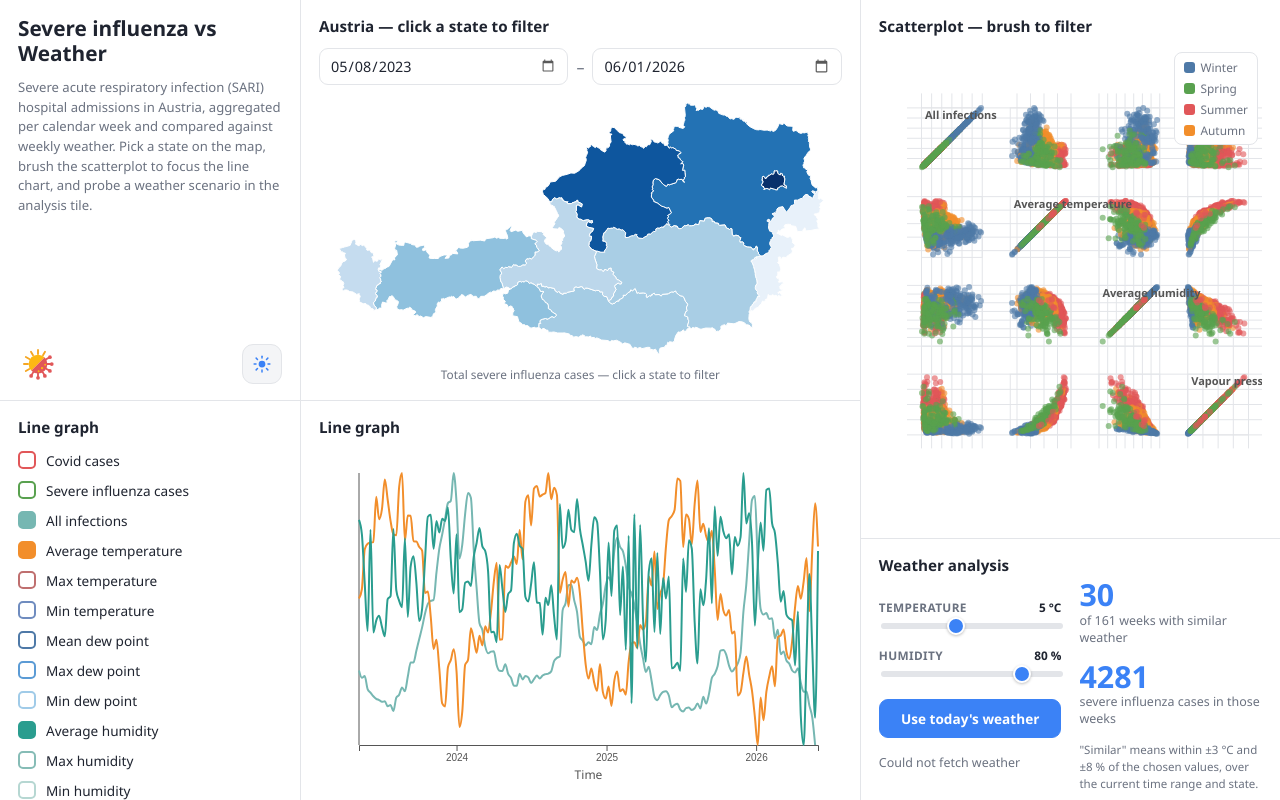
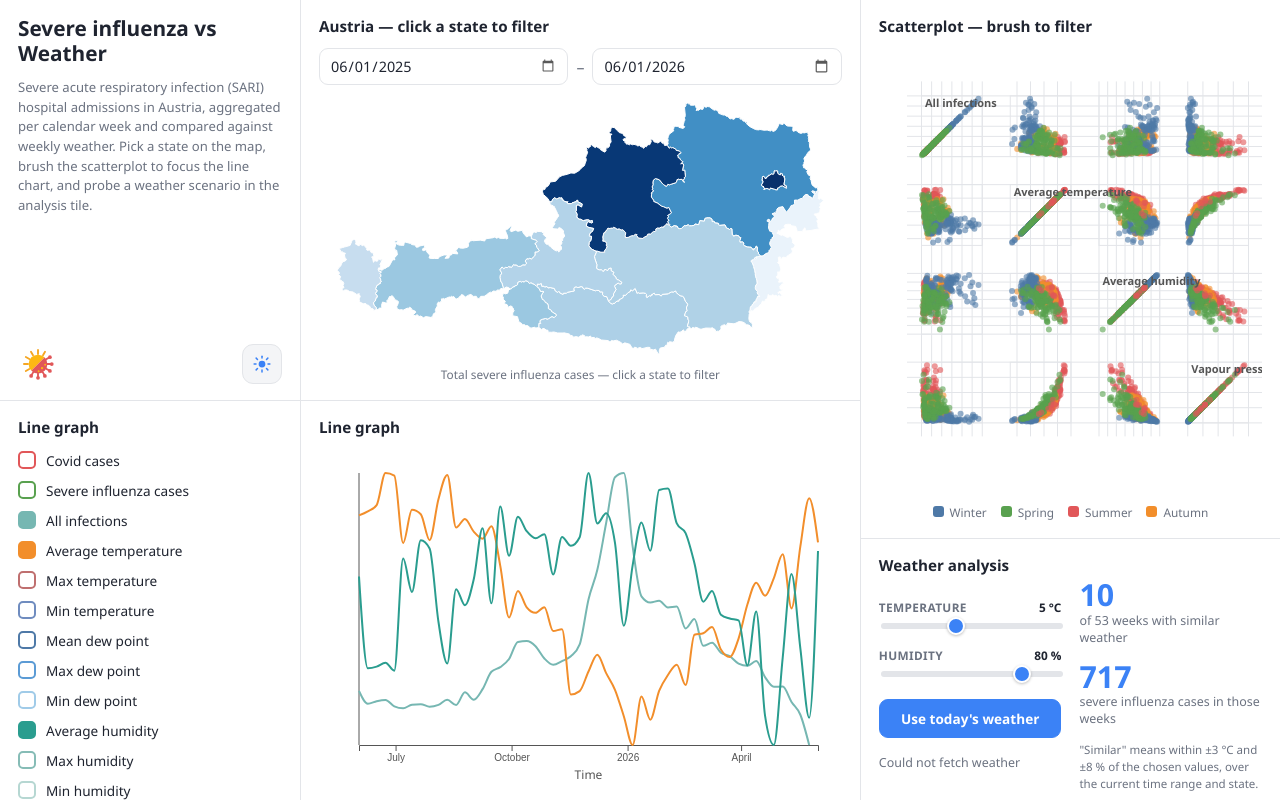
Before and after one commit to garzj/sari-weather-vis, a React (Vite) app: page / in a window 1280 px wide. Built offline with nearby package versions, Linux system fonts and the light colour scheme; no server answers.

Commit message:
show splom legend below splom, start time at 01-01-2025

```diff
--- a/src/App.css
+++ b/src/App.css
@@ -445,6 +445,16 @@
 
 .splom {
   display: flex;
+  flex-direction: column;
+  align-items: center;
+  height: 100%;
+}
+
+.splom-chart {
+  flex: 1 1 0;
+  min-height: 0;
+  width: 100%;
+  display: flex;
   align-items: center;
   justify-content: center;
 }
@@ -464,28 +474,25 @@
   stroke: var(--chart-grid);
 }
 
-.legend {
-  position: absolute;
-  top: 4px;
-  right: 4px;
+.splom-legend {
+  flex-shrink: 0;
   display: flex;
-  flex-direction: column;
-  gap: 5px;
-  background: var(--panel);
-  padding: 6px 9px;
-  border: 1px solid var(--border);
-  border-radius: 8px;
+  flex-direction: row;
+  flex-wrap: wrap;
+  justify-content: center;
+  gap: 10px 14px;
+  padding: 6px 0 2px;
   font-size: 0.74rem;
   color: var(--muted);
 }
 
-.legend-item {
+.splom-legend-item {
   display: flex;
   align-items: center;
   gap: 6px;
 }
 
-.legend-swatch {
+.splom-legend-swatch {
   width: 11px;
   height: 11px;
   border-radius: 3px;
--- a/src/App.tsx
+++ b/src/App.tsx
@@ -1,20 +1,21 @@
-import { useCallback, useEffect, useMemo, useState } from "react";
-import "./App.css";
-import { useDataset } from "./hooks/useDataset";
-import { TopLeftCard } from "./components/TopLeftCard";
-import { OptionsCard } from "./components/OptionsCard";
-import { AustriaMap } from "./components/charts/AustriaMap";
-import { ScatterPlot } from "./components/charts/ScatterPlot";
-import { LineChart } from "./components/charts/LineChart";
-import { WeatherAnalysis } from "./components/charts/WeatherAnalysis";
-import { DEFAULT_OPTIONS, type ChartOptions } from "./appTypes";
-import { ALL_STATES, type MetricId } from "./data/metrics";
-import { mergeByWeek } from "./data/aggregate";
-import { fetchTodayWeather } from "./data/risk";
-import { toDateInput, fromDateInput } from "./utils/date";
-import type { WeekRecord } from "./data/load";
+import { useCallback, useEffect, useMemo, useState } from 'react';
+import './App.css';
+import { useDataset } from './hooks/useDataset';
+import { TopLeftCard } from './components/TopLeftCard';
+import { OptionsCard } from './components/OptionsCard';
+import { AustriaMap } from './components/charts/AustriaMap';
+import { ScatterPlot } from './components/charts/ScatterPlot';
+import { LineChart } from './components/charts/LineChart';
+import { WeatherAnalysis } from './components/charts/WeatherAnalysis';
+import { DEFAULT_OPTIONS, type ChartOptions } from './appTypes';
+import { ALL_STATES, type MetricId } from './data/metrics';
+import { mergeByWeek } from './data/aggregate';
+import { fetchTodayWeather } from './data/risk';
+import { toDateInput, fromDateInput } from './utils/date';
+import type { WeekRecord } from './data/load';
 
-const MAP_METRIC: MetricId = "influenza";
+const MAP_METRIC: MetricId = 'influenza';
+const DEFAULT_FROM = new Date('2025-06-01T00:00:00Z');
 
 function App() {
   const { dataset, loading, error } = useDataset();
@@ -28,12 +29,12 @@ function App() {
   const [weatherError, setWeatherError] = useState<string | null>(null);
 
   const fromDate = useMemo(
-    () => from ?? dataset?.minDate ?? new Date(),
-    [from, dataset]
+    () => from ?? DEFAULT_FROM,
+    [from],
   );
   const toDate = useMemo(
     () => to ?? dataset?.maxDate ?? new Date(),
-    [to, dataset]
+    [to, dataset],
   );
 
   const rangeRecords = useMemo(() => {
@@ -41,7 +42,7 @@ function App() {
     const lo = fromDate.getTime();
     const hi = toDate.getTime();
     return dataset.records.filter(
-      (r) => r.date.getTime() >= lo && r.date.getTime() <= hi
+      (r) => r.date.getTime() >= lo && r.date.getTime() <= hi,
     );
   }, [dataset, fromDate, toDate]);
 
@@ -65,7 +66,7 @@ function App() {
 
   const lineRecords = useMemo(
     () => mergeByWeek(selection ?? filtered),
-    [selection, filtered]
+    [selection, filtered],
   );
 
   const weatherRecords = useMemo(() => mergeByWeek(filtered), [filtered]);
@@ -78,7 +79,7 @@ function App() {
       return { ...o, line: { enabled } };
     });
 
-  const patchWeather = (patch: Partial<ChartOptions["weather"]>) =>
+  const patchWeather = (patch: Partial<ChartOptions['weather']>) =>
     setOptions((o) => ({ ...o, weather: { ...o.weather, ...patch } }));
 
   const handleSelect = useCallback((recs: WeekRecord[] | null) => {
@@ -92,7 +93,7 @@ function App() {
       const w = await fetchTodayWeather(state ?? ALL_STATES);
       setOptions((o) => ({ ...o, weather: { ...o.weather, ...w } }));
     } catch {
-      setWeatherError("Could not fetch weather");
+      setWeatherError('Could not fetch weather');
     } finally {
       setWeatherFetching(false);
     }
@@ -103,34 +104,34 @@ function App() {
     loadTodayWeather(null);
   }, [loadTodayWeather]);
 
-  if (loading) return <div className="status">Loading data…</div>;
+  if (loading) return <div className='status'>Loading data…</div>;
   if (error || !dataset)
-    return <div className="status status-error">Error: {error}</div>;
+    return <div className='status status-error'>Error: {error}</div>;
 
   return (
-    <div className="layout">
+    <div className='layout'>
       <TopLeftCard />
 
-      <section className="tile tile-map">
-        <h2 className="tile-title">Austria — click a state to filter</h2>
-        <div className="tile-dates">
+      <section className='tile tile-map'>
+        <h2 className='tile-title'>Austria — click a state to filter</h2>
+        <div className='tile-dates'>
           <input
-            type="date"
+            type='date'
             value={toDateInput(fromDate)}
             min={toDateInput(dataset.minDate)}
             max={toDateInput(toDate)}
             onChange={(e) => handleFromChange(fromDateInput(e.target.value))}
           />
-          <span className="date-sep">–</span>
+          <span className='date-sep'>–</span>
           <input
-            type="date"
+            type='date'
             value={toDateInput(toDate)}
             min={toDateInput(fromDate)}
             max={toDateInput(dataset.maxDate)}
             onChange={(e) => handleToChange(fromDateInput(e.target.value))}
           />
         </div>
-        <div className="tile-body">
+        <div className='tile-body'>
           <AustriaMap
             records={rangeRecords}
             metric={MAP_METRIC}
@@ -142,19 +143,19 @@ function App() {
 
       <OptionsCard enabled={options.line.enabled} onToggle={toggleLine} />
 
-      <section className="tile tile-chart tile-line">
-        <h2 className="tile-title">
-          Line graph{selection ? " — brushed weeks" : ""}
+      <section className='tile tile-chart tile-line'>
+        <h2 className='tile-title'>
+          Line graph{selection ? ' — brushed weeks' : ''}
         </h2>
-        <div className="tile-body">
+        <div className='tile-body'>
           <LineChart records={lineRecords} enabled={options.line.enabled} />
         </div>
       </section>
 
-      <div className="right-col">
-        <section className="tile tile-chart tile-scatter">
-          <h2 className="tile-title">Scatterplot — brush to filter</h2>
-          <div className="tile-body">
+      <div className='right-col'>
+        <section className='tile tile-chart tile-scatter'>
+          <h2 className='tile-title'>Scatterplot — brush to filter</h2>
+          <div className='tile-body'>
             <ScatterPlot
               records={filtered}
               columns={options.scatter.columns}
--- a/src/components/charts/ScatterPlot.tsx
+++ b/src/components/charts/ScatterPlot.tsx
@@ -247,13 +247,15 @@ export function ScatterPlot({ records, columns, onSelect }: Props) {
   }, [records, columns, size, onSelect]);
 
   return (
-    <div className='chart-wrap splom' ref={wrapRef}>
-      <svg ref={svgRef} width={size.width} height={size.height} />
-      <div className='legend'>
+    <div className='chart-wrap splom'>
+      <div className='splom-chart' ref={wrapRef}>
+        <svg ref={svgRef} width={size.width} height={size.height} />
+      </div>
+      <div className='splom-legend'>
         {SEASONS.map((s) => (
-          <span key={s} className='legend-item'>
+          <span key={s} className='splom-legend-item'>
             <span
-              className='legend-swatch'
+              className='splom-legend-swatch'
               style={{ background: SEASON_COLORS[s] }}
             />
             {s}
```
